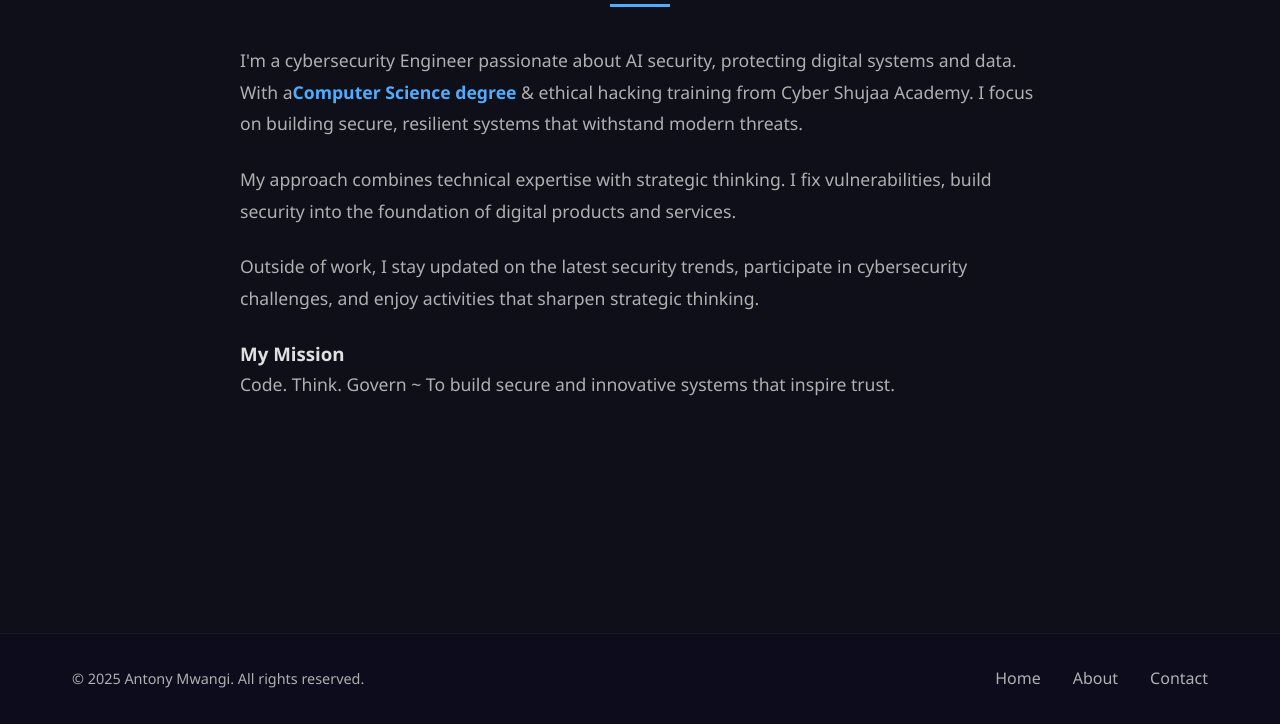
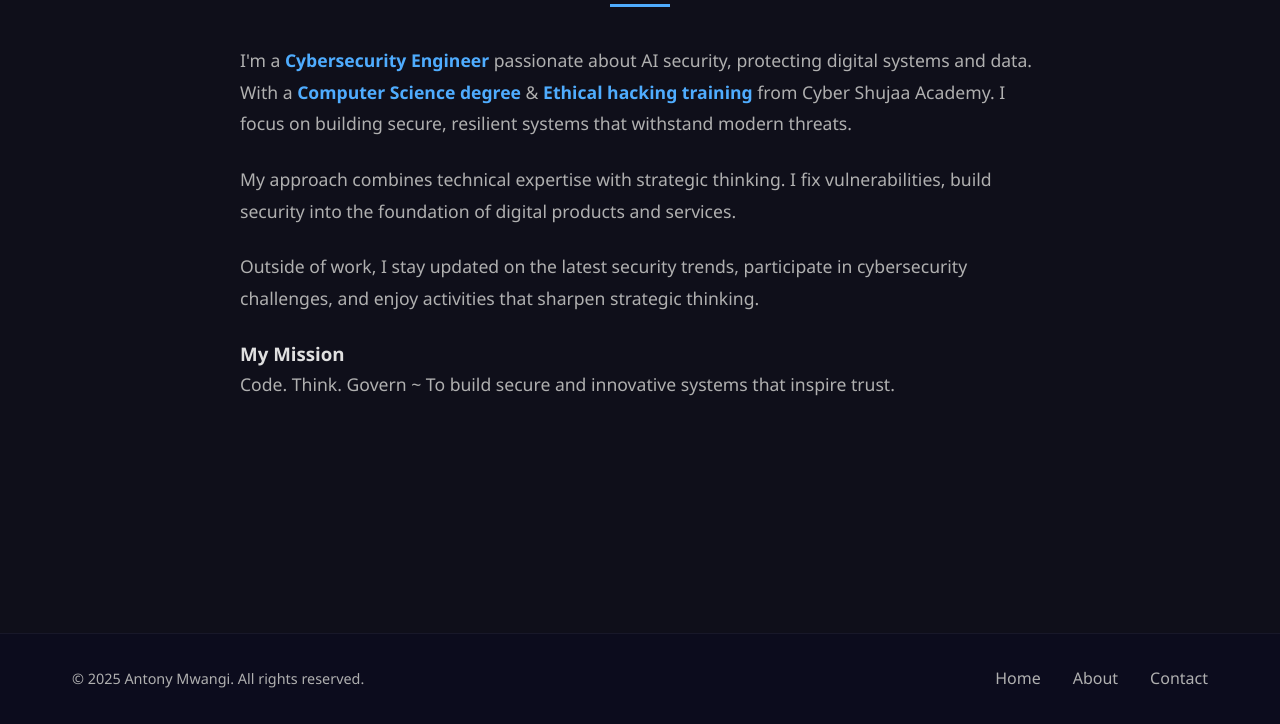
Before and after one commit to CSMwangi/PORTFOLIO-PRO, a plain HTML site: page index.html in a window 1280 px wide. Both pictures are taken after a click on the element "Explore More". Shown: the part 167-891 px from the top of the page. Drawn offline with Linux system fonts and the light colour scheme.

Commit message:
Update index.html

```diff
--- a/index.html
+++ b/index.html
@@ -97,8 +97,8 @@
     <div class="about-content">
       <div class="about-text">
         <p>
-          I'm a cybersecurity Engineer passionate about AI security, protecting digital systems and data.
-          With a<strong>Computer Science degree</strong> & ethical hacking training from Cyber Shujaa Academy.
+          I'm a <strong>Cybersecurity Engineer</strong> passionate about AI security, protecting digital systems and data.
+          With a <strong>Computer Science degree</strong> & <strong>Ethical hacking training</strong> from Cyber Shujaa Academy.
           I focus on building secure, resilient systems that withstand modern threats.
         </p>
 
```
